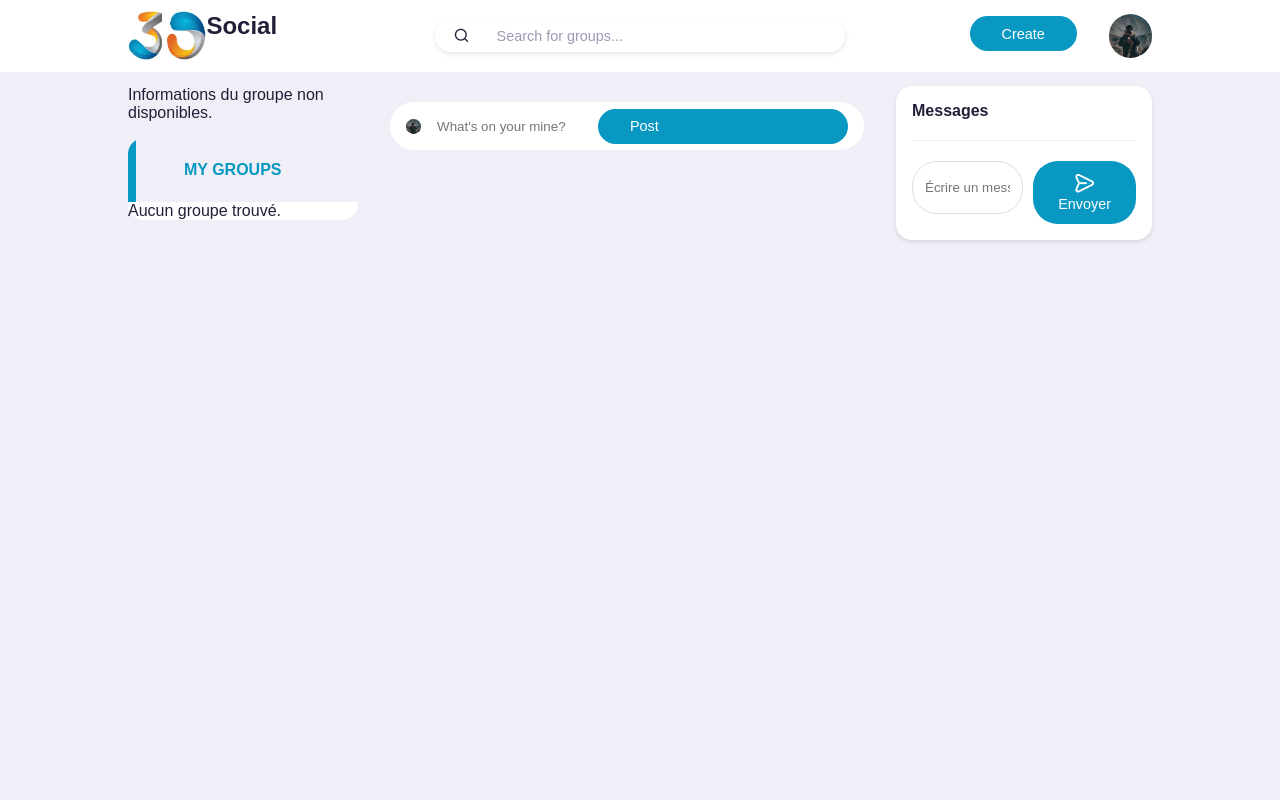
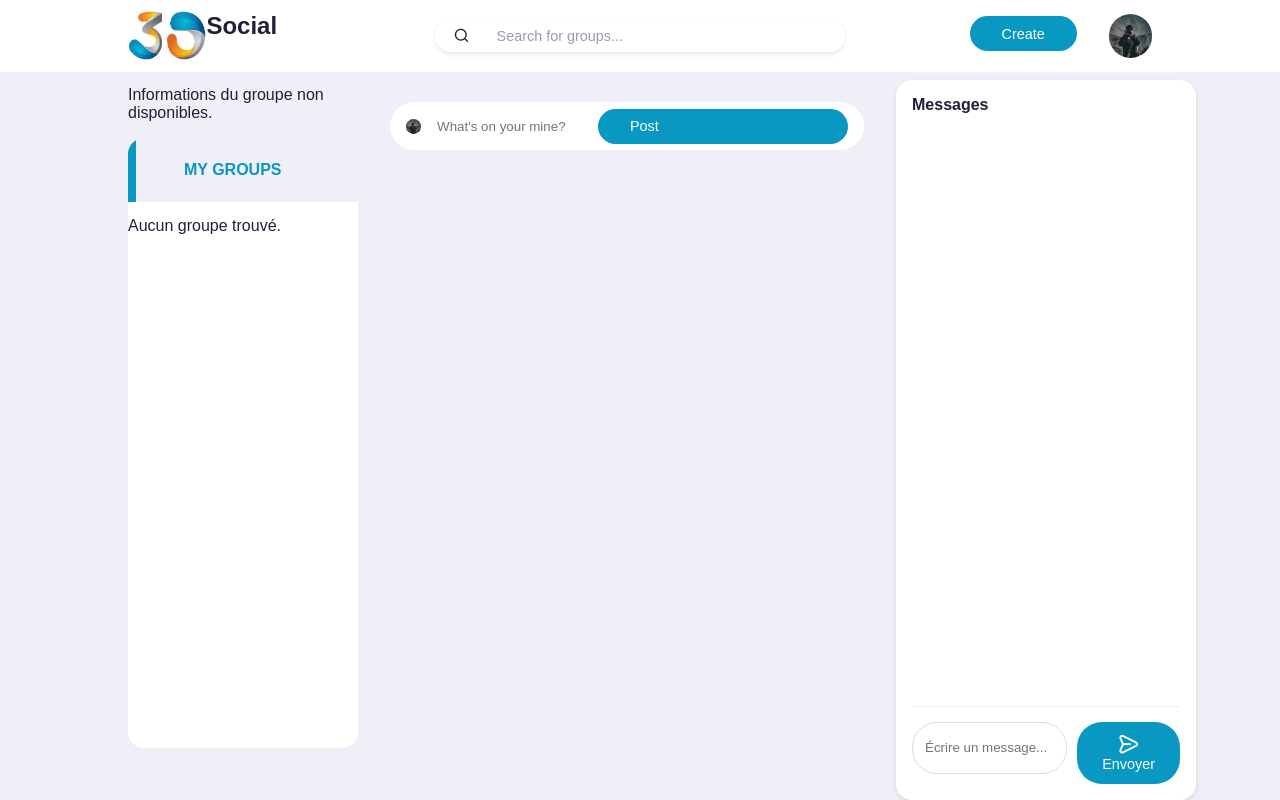
Before and after one commit to merimeprospe/projetWeb, a PHP site: page /pages/group.php in a window 1280 px wide. Run offline with PHP 8.4, Linux system fonts and the light colour scheme; the template is opened without the code that fills it, so the values that code supplies are empty.

Commit message:
vesion 1.0

```diff
--- a/pages/group.php
+++ b/pages/group.php
@@ -149,10 +149,17 @@
             }
        /* Styles pour les messages */
 .messages {
-    background: #fff;
+    position: fixed;
+
+    top: 80px; /* Ajustez selon la hauteur de votre header */
+    width: 300px; /* Largeur fixe ou pourcentage */
+    height: calc(110vh - 160px); /* 160px = top + bottom margins */
+    background: white;
     border-radius: 8px;
-    padding: 20px;
     box-shadow: 0 2px 5px rgba(0,0,0,0.1);
+    display: flex;
+    flex-direction: column;
+    padding: 15px;
 }
 
 .message {
@@ -185,9 +192,11 @@
 }
 
 .message-form {
-    margin-top: 20px;
+    position: sticky;
+    bottom: 0;
+    background: white;
+    padding-top: 15px;
     border-top: 1px solid #eee;
-    padding-top: 20px;
 }
 
 .input-group {
@@ -205,7 +214,120 @@
     border-radius: 25px;
     padding: 12px 25px;
 }
+.scrollable-messages {
+    flex: 1;
+    overflow-y: auto;
+    padding-right: 10px;
+    margin-bottom: 15px;
+}
+html {
+    scroll-behavior: smooth;
+}
 
+/* Style personnalisé de la scrollbar */
+.scrollable-messages::-webkit-scrollbar {
+    width: 6px;
+}
+
+.scrollable-messages::-webkit-scrollbar-track {
+    background: #f1f1f1;
+    border-radius: 3px;
+}
+
+.scrollable-messages::-webkit-scrollbar-thumb {
+    background: #888;
+    border-radius: 3px;
+}
+
+.scrollable-messages::-webkit-scrollbar-thumb:hover {
+    background: #555;
+}
+/* Ajoutez ces styles dans votre balise <style> */
+.sidebar {
+    height: calc(95vh - 150px); /* Ajustez la valeur selon votre header */
+    display: flex;
+    flex-direction: column;
+    margin-top: 20px; /* Espace au-dessus du titre "MY GROUPS" */
+}
+
+.group-list {
+    flex: 1;
+    overflow-y: auto;
+    padding-right: 8px;
+    margin-top: 15px; /* Espace sous le titre */
+}
+
+/* Style personnalisé de la scrollbar */
+.group-list::-webkit-scrollbar {
+    width: 6px;
+}
+
+.group-list::-webkit-scrollbar-track {
+    background: #f1f1f1;
+    border-radius: 3px;
+}
+
+.group-list::-webkit-scrollbar-thumb {
+    background: #888;
+    border-radius: 3px;
+}
+
+.group-list::-webkit-scrollbar-thumb:hover {
+    background: #555;
+}
+
+/* Ajustez la hauteur des éléments de groupe */
+.group-list .profile {
+    min-height: 70px; /* Hauteur minimale des items */
+    margin: 8px 0;
+}
+
+
+
+
+/* Scrollbar globale */
+::-webkit-scrollbar {
+    width: 8px;
+    height: 8px;
+}
+
+::-webkit-scrollbar-track {
+    background: #f1f1f1;
+    border-radius: 4px;
+}
+
+::-webkit-scrollbar-thumb {
+    background: #0998c1; /* Votre couleur bleue */
+    border-radius: 4px;
+}
+
+::-webkit-scrollbar-thumb:hover {
+    background: #087ea4; /* Une nuance plus foncée au survol */
+}
+
+/* Scrollbar spécifique pour les messages */
+.scrollable-messages::-webkit-scrollbar {
+    width: 6px;
+}
+
+.scrollable-messages::-webkit-scrollbar-thumb {
+    background: #0998c1;
+}
+
+/* Scrollbar spécifique pour la liste des groupes */
+.group-list::-webkit-scrollbar {
+    width: 6px;
+}
+
+.group-list::-webkit-scrollbar-thumb {
+    background: #0998c1;
+}
+
+/* Scrollbar pour Firefox */
+* {
+    scrollbar-width: thin;
+    scrollbar-color: #0998c1 #f1f1f1;
+}
 
         </style>
         <script src="https://code.jquery.com/jquery-3.6.0.min.js"></script>
```
Also changed, not shown: pages/gerer_membres.php (added, +39 -0 lines), pages/groupprofil.php (+18 -6 lines).
